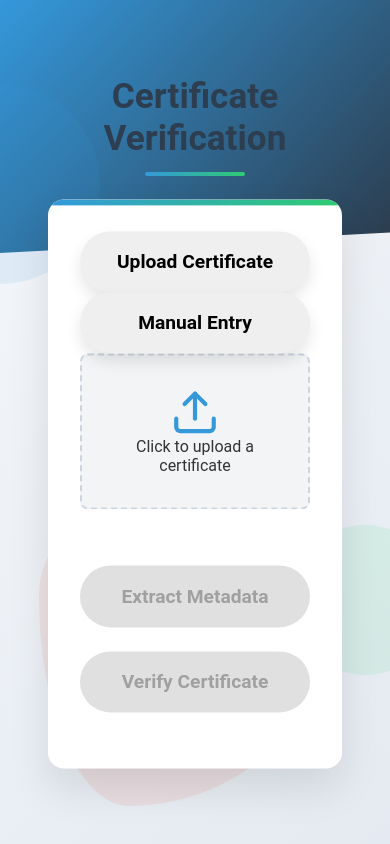
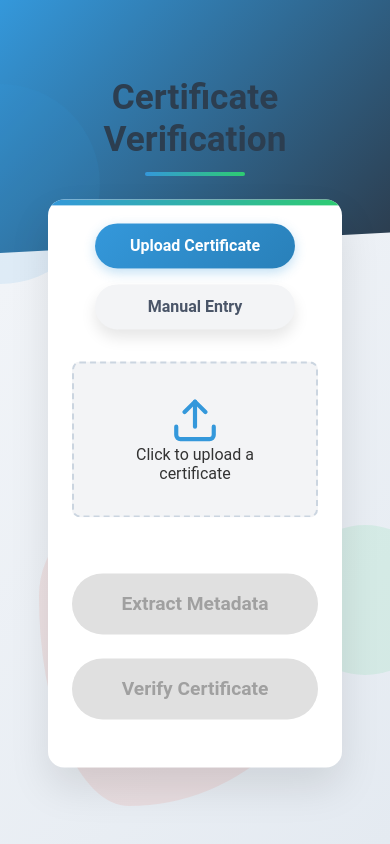
Before and after one commit to akima6/-Certificate-Verification-System, a React (Create React App) app: page /user in a window 390 px wide. Built offline with nearby package versions, Linux system fonts and the light colour scheme.

Commit message:
Update user.css

```diff
--- a/src/components/user.css
+++ b/src/components/user.css
@@ -1,3 +1,4 @@
+
 * {
   box-sizing: border-box;
   margin: 0;
@@ -125,6 +126,40 @@ h1::after {
   transform: translateY(-5px);
 }
 
+/* Entry mode toggle styles */
+.entry-mode-toggle {
+  display: flex;
+  justify-content: center;
+  margin-bottom: 2rem;
+  gap: 1rem;
+  width: 100%;
+}
+
+.toggle-btn {
+  padding: 0.8rem 1.5rem;
+  font-size: 1rem;
+  border: none;
+  border-radius: 50px;
+  cursor: pointer;
+  transition: all 0.3s ease;
+  font-weight: 600;
+  background-color: #f3f4f6;
+  color: #4a5568;
+  flex: 1;
+  max-width: 200px;
+}
+
+.toggle-btn.active {
+  background: linear-gradient(135deg, #3498db, #2980b9);
+  color: white;
+  box-shadow: 0 4px 12px rgba(52, 152, 219, 0.3);
+}
+
+.toggle-btn:hover:not(.active) {
+  background-color: #e2e8f0;
+}
+
+/* File input styles */
 .file-input-container {
   margin-bottom: 2rem;
   display: flex;
@@ -162,6 +197,50 @@ h1::after {
   color: #4a5568;
 }
 
+/* Manual entry form styles */
+.manual-entry-form {
+  display: flex;
+  flex-direction: column;
+  gap: 1rem;
+  margin-bottom: 2rem;
+  width: 100%;
+  max-width: 500px;
+  margin-left: auto;
+  margin-right: auto;
+}
+
+.form-group {
+  display: flex;
+  flex-direction: column;
+  text-align: left;
+}
+
+.form-group label {
+  font-size: 0.9rem;
+  color: #4a5568;
+  margin-bottom: 0.5rem;
+  font-weight: 500;
+}
+
+.form-group input {
+  padding: 0.8rem;
+  border: 1px solid #cbd5e0;
+  border-radius: 8px;
+  font-size: 1rem;
+  transition: all 0.3s ease;
+}
+
+.form-group input:focus {
+  outline: none;
+  border-color: #3498db;
+  box-shadow: 0 0 0 2px rgba(52, 152, 219, 0.2);
+}
+
+.form-group input::placeholder {
+  color: #a0aec0;
+}
+
+/* Button styles */
 .button-group {
   display: flex;
   gap: 2rem;
@@ -241,6 +320,7 @@ button:disabled::before {
   display: none;
 }
 
+/* Status message styles */
 .status-message {
   margin-top: 2rem;
   padding: 1rem;
@@ -267,6 +347,7 @@ button:disabled::before {
   border-left: 4px solid #e74c3c;
 }
 
+/* Metadata card styles */
 .metadata-card {
   margin-top: 2.5rem;
   border-radius: 8px;
@@ -275,6 +356,7 @@ button:disabled::before {
   background: white;
   text-align: left;
   animation: fadeIn 0.8s ease-out;
+  width: 100%;
 }
 
 .metadata-header {
@@ -328,6 +410,7 @@ button:disabled::before {
   color: #212529;
 }
 
+/* Verified result styles */
 .verified-result {
   margin-top: 2.5rem;
   padding: 1.5rem;
@@ -335,6 +418,7 @@ button:disabled::before {
   border-radius: 8px;
   border-left: 4px solid #2ecc71;
   animation: fadeIn 0.8s ease-out;
+  width: 100%;
 }
 
 .verified-result h3 {
@@ -354,6 +438,7 @@ button:disabled::before {
   text-decoration: underline;
 }
 
+/* Loader animation */
 .loader {
   display: inline-block;
   width: 20px;
@@ -388,6 +473,7 @@ button:disabled::before {
   animation: float 6s ease-in-out infinite;
 }
 
+/* Responsive styles */
 @media (max-width: 768px) {
   h1 {
     font-size: 2.2rem;
@@ -415,11 +501,30 @@ button:disabled::before {
   .metadata-table td {
     padding: 0.8rem;
   }
+
+  .entry-mode-toggle {
+    flex-direction: column;
+    align-items: center;
+  }
+
+  .toggle-btn {
+    width: 100%;
+    max-width: 200px;
+  }
 }
 
 @media (max-width: 480px) {
-  .metadata-table td, .metadata-table th {
+  .metadata-table td,
+  .metadata-table th {
     display: block;
     width: 100%;
   }
+
+  .verification-container {
+    padding: 1.5rem;
+  }
+
+  .form-group input {
+    padding: 0.7rem;
+  }
 }
```
